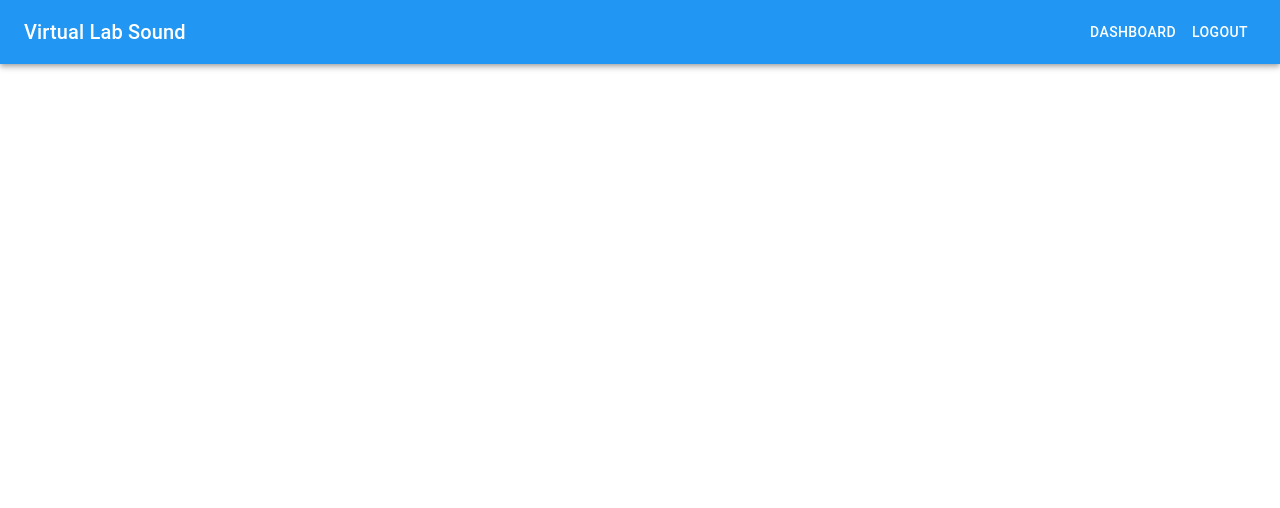
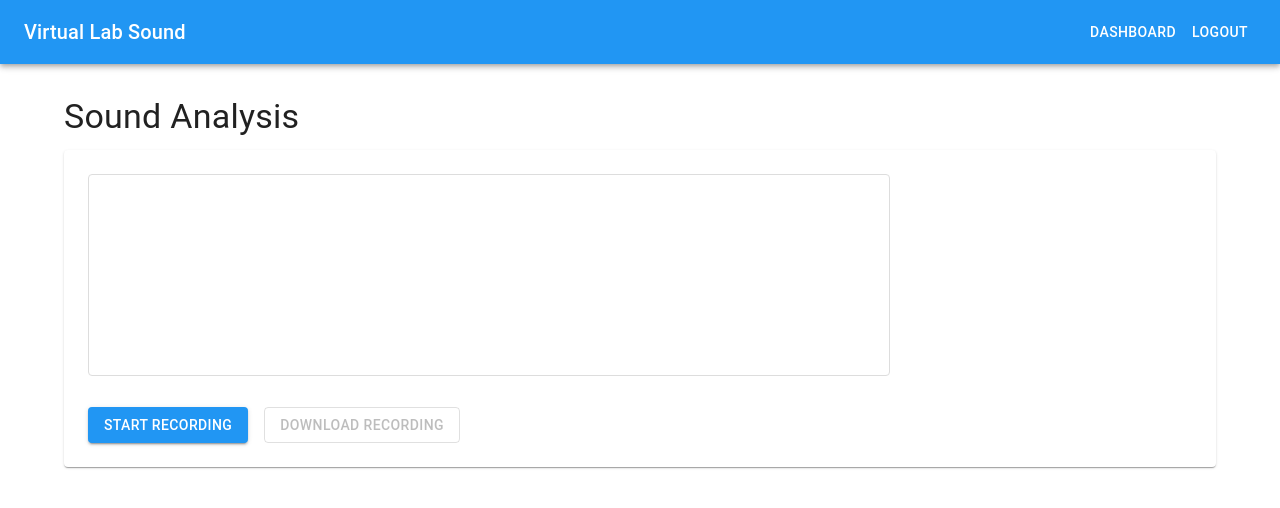
Before and after one commit to rafidhiyaulhaq/virtual-lab-sound, a React (Create React App) app: page /sound-analysis in a window 1280 px wide. Shown: the top 508 px of the page. Built offline with nearby package versions, Linux system fonts and the light colour scheme; no server answers.

Commit message:
progress 4

```diff
--- a/src/App.js
+++ b/src/App.js
@@ -10,6 +10,7 @@ import Register from './components/auth/Register';
 import Dashboard from './components/dashboard/Dashboard';
 import Navigation from './components/common/Navigation';
 import WaveGenerator from './components/experiments/WaveGenerator';
+import SoundAnalysis from './components/experiments/SoundAnalysis';
 
 const theme = createTheme({
   palette: {
@@ -36,6 +37,7 @@ function App() {
             <Route path="/dashboard" element={<Dashboard />} />
             <Route path="/" element={<Dashboard />} />
             <Route path="/wave-generator" element={<WaveGenerator />} />
+            <Route path="/sound-analysis" element={<SoundAnalysis />} />
           </Routes>
         </div>
       </Router>
--- /dev/null
+++ b/src/components/experiments/SoundAnalysis.jsx
@@ -0,0 +1,161 @@
+// src/components/experiments/SoundAnalysis.jsx
+import React, { useState, useRef, useEffect } from 'react';
+import {
+  Container,
+  Paper,
+  Typography,
+  Button,
+  Grid,
+  Alert,
+  LinearProgress
+} from '@mui/material';
+import * as d3 from 'd3';
+
+const SoundAnalysis = () => {
+  const [isRecording, setIsRecording] = useState(false);
+  const [audioData, setAudioData] = useState([]);
+  const [error, setError] = useState('');
+  const canvasRef = useRef();
+  const analyserRef = useRef();
+  const mediaRecorderRef = useRef();
+
+  useEffect(() => {
+    setupAudioContext();
+  }, []);
+
+  const setupAudioContext = async () => {
+    try {
+      const stream = await navigator.mediaDevices.getUserMedia({ audio: true });
+      const audioContext = new (window.AudioContext || window.webkitAudioContext)();
+      const analyser = audioContext.createAnalyser();
+      const source = audioContext.createMediaStreamSource(stream);
+
+      analyser.fftSize = 2048;
+      source.connect(analyser);
+      analyserRef.current = analyser;
+
+      const mediaRecorder = new MediaRecorder(stream);
+      mediaRecorderRef.current = mediaRecorder;
+
+      mediaRecorder.ondataavailable = (e) => {
+        if (e.data.size > 0) {
+          setAudioData(prevData => [...prevData, e.data]);
+        }
+      };
+    } catch (err) {
+      setError('Error accessing microphone: ' + err.message);
+    }
+  };
+
+  const drawFrequencyData = () => {
+    if (!analyserRef.current || !canvasRef.current) return;
+
+    const analyser = analyserRef.current;
+    const canvas = canvasRef.current;
+    const canvasCtx = canvas.getContext('2d');
+    const bufferLength = analyser.frequencyBinCount;
+    const dataArray = new Uint8Array(bufferLength);
+
+    const draw = () => {
+      if (!isRecording) return;
+
+      requestAnimationFrame(draw);
+      analyser.getByteFrequencyData(dataArray);
+
+      canvasCtx.fillStyle = 'rgb(255, 255, 255)';
+      canvasCtx.fillRect(0, 0, canvas.width, canvas.height);
+
+      const barWidth = (canvas.width / bufferLength) * 2.5;
+      let barHeight;
+      let x = 0;
+
+      for (let i = 0; i < bufferLength; i++) {
+        barHeight = dataArray[i] * 2;
+        canvasCtx.fillStyle = `rgb(${barHeight + 100}, 50, 50)`;
+        canvasCtx.fillRect(x, canvas.height - barHeight / 2, barWidth, barHeight / 2);
+        x += barWidth + 1;
+      }
+    };
+
+    draw();
+  };
+
+  const startRecording = () => {
+    setIsRecording(true);
+    setAudioData([]);
+    mediaRecorderRef.current?.start();
+    drawFrequencyData();
+  };
+
+  const stopRecording = () => {
+    setIsRecording(false);
+    mediaRecorderRef.current?.stop();
+  };
+
+  const downloadRecording = () => {
+    if (audioData.length === 0) return;
+
+    const blob = new Blob(audioData, { type: 'audio/webm' });
+    const url = URL.createObjectURL(blob);
+    const a = document.createElement('a');
+    a.href = url;
+    a.download = 'sound-recording.webm';
+    a.click();
+    URL.revokeObjectURL(url);
+  };
+
+  return (
+    <Container maxWidth="lg" sx={{ mt: 4, mb: 4 }}>
+      <Typography variant="h4" gutterBottom>
+        Sound Analysis
+      </Typography>
+
+      {error && (
+        <Alert severity="error" sx={{ mb: 2 }}>
+          {error}
+        </Alert>
+      )}
+
+      <Paper sx={{ p: 3, mb: 3 }}>
+        <Grid container spacing={3}>
+          <Grid item xs={12}>
+            <canvas
+              ref={canvasRef}
+              width={800}
+              height={200}
+              style={{ border: '1px solid #ddd', borderRadius: '4px' }}
+            />
+          </Grid>
+          <Grid item xs={12}>
+            <Button
+              variant="contained"
+              color={isRecording ? "secondary" : "primary"}
+              onClick={isRecording ? stopRecording : startRecording}
+              sx={{ mr: 2 }}
+            >
+              {isRecording ? 'Stop Recording' : 'Start Recording'}
+            </Button>
+            <Button
+              variant="outlined"
+              onClick={downloadRecording}
+              disabled={audioData.length === 0}
+            >
+              Download Recording
+            </Button>
+          </Grid>
+        </Grid>
+      </Paper>
+
+      {isRecording && (
+        <Paper sx={{ p: 2 }}>
+          <Typography variant="body2" color="text.secondary" gutterBottom>
+            Recording in progress...
+          </Typography>
+          <LinearProgress />
+        </Paper>
+      )}
+    </Container>
+  );
+};
+
+export default SoundAnalysis;
```
